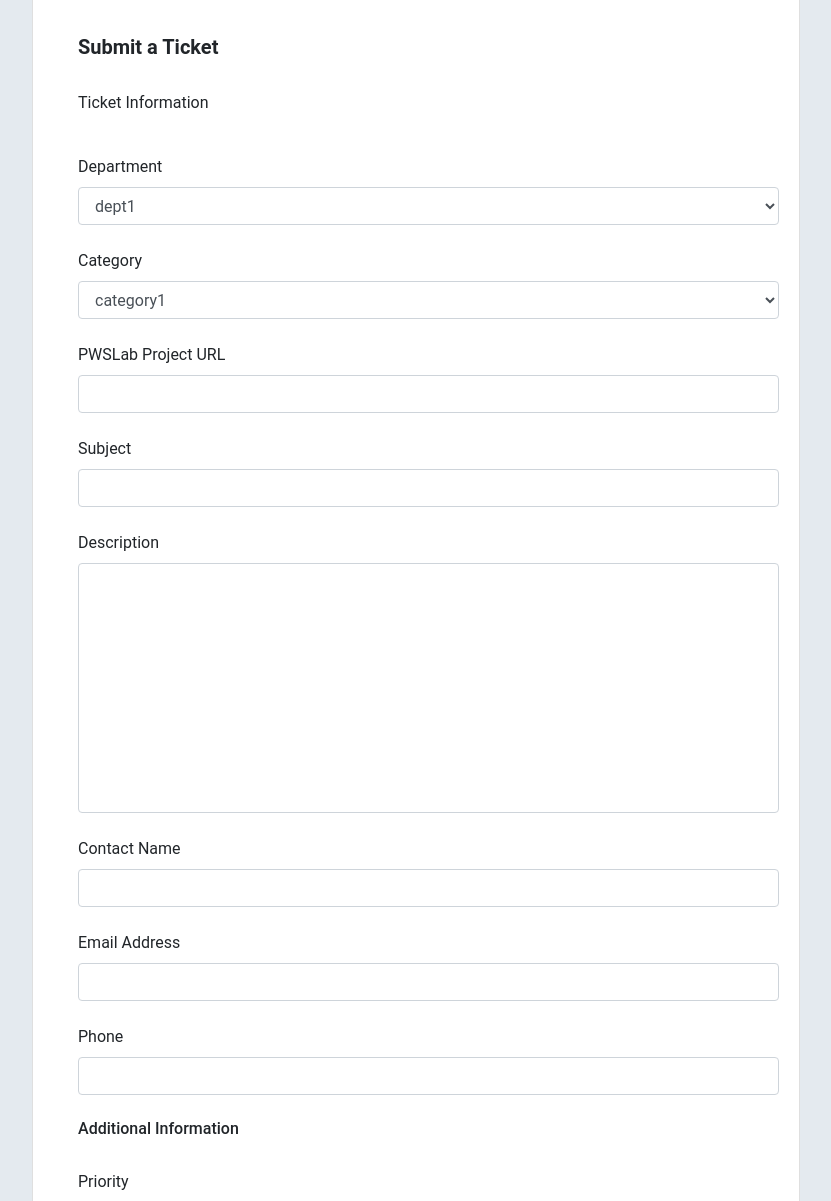
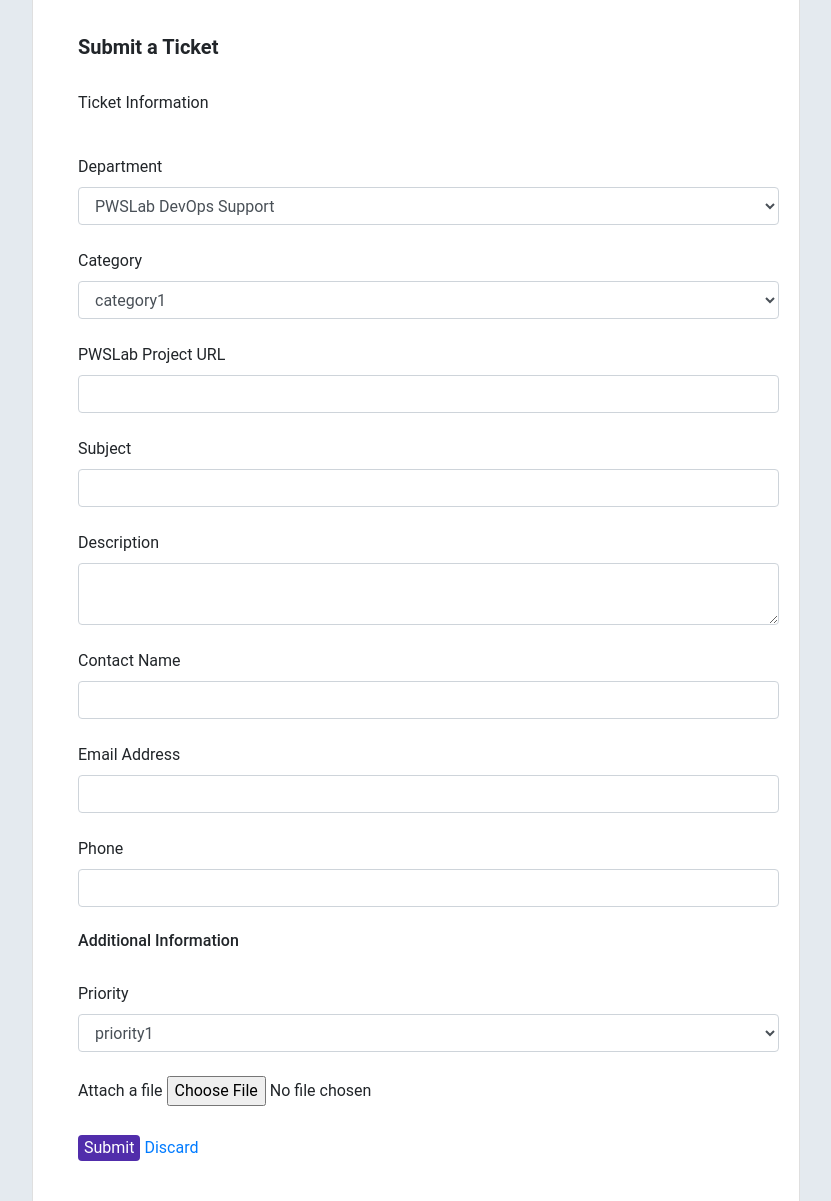
Before and after one commit to Lipsa1996/PeerXP, a PHP site: page /addnewTicket.php in a window 1280 px wide. Shown: the part 303-1504 px from the top of the page, without its empty margins (38-869 px from the left). Run offline with PHP 8.4, Linux system fonts and the light colour scheme; data that the repository does not hold is empty; some libraries are stand-ins or nearby versions.

Commit message:
ticket added to Api

```diff
--- /dev/null
+++ b/Untitled.txt
@@ -0,0 +1 @@
+https://desk.zoho.in/api/v1/tickets?orgId=60001280952&authtoken=aa8cd2f4d25aa3418e47f953ad9fe323
--- a/addnewTicket.php
+++ b/addnewTicket.php
@@ -68,29 +68,30 @@ background:url('images/unnamed.png')no-repeat center center/cover;position: rela
     <div class="container">
      <h5 style="margin-top:30px;"><b>Submit a Ticket</b></h5><br>
      <p>Ticket Information</p><br>
-     <form method="post">
+     <form method="post" action="checkAPI.php">
      <label for="dept">Department</label>
 
 <select name="dept" id="dept" class="form-control">
-  <option value="dept1">dept1</option>
-  <option value="dept2">dept2</option>
-  <option value="dept3">dept3</option>
-  <option value="dept4">dept4</option>
+  <option value="7189000000051431">PWSLab DevOps Support</option>
+  <option value="7189000001062045">i Support</option>
+  <option value="7189000001896319">Naveena</option>
+  <option value="7189000002187084">dept4</option>
 </select><br>
 <label for="category">Category</label>
 
-<select name="category" id="category" class="form-control">
-  <option value="category1">category1</option>
-  <option value="category2">category2</option>
-  <option value="category3">category3</option>
-  <option value="category4">category4</option>
+<select name="category" id="category" class="form-control" required>
+  <option value="7189000002218007">category1</option>
+  <option value="7189000002222001">category2</option>
+  <option value="7189000002197802">category3</option>
+  <option value="7189000002179003">category4</option>
 </select><br>
 <label for="url">PWSLab Project URL</label>
 <input class="form-control" type="text" name="url"><br>
 <label for="sub">Subject</label>
-<input class="form-control" type="text" name="subject"><br>
+<input class="form-control" type="text" name="subject" required><br>
 <label for="descr">Description </label><br>
-<input type="text" style="height:250px"class="form-control"><br>
+<textarea type="text"class="form-control" required>
+</textarea><br>
 <label for="name">Contact Name</label>
      <input class="form-control" type="text" name="name" value= " <?php echo $row[1]; ?> "><br>
 <label for="email">Email Address</label>
@@ -99,7 +100,7 @@ background:url('images/unnamed.png')no-repeat center center/cover;position: rela
      <input class="form-control" type="text" name="phone" value= " <?php echo $row[3]; ?> "><br>
      <h6>Additional Information</h6><br>
      <label for="priority">Priority</label>
-<select name="priority" id="priority" class="form-control">
+<select name="priority" id="priority" class="form-control" required>
   <option value="priority1">priority1</option>
   <option value="priority2">priority2</option>
   <option value="priority3">priority3</option>
--- a/login.php
+++ b/login.php
@@ -77,8 +77,8 @@ margin-top:10px;margin-left:40px"class="px-3 bg-white" ><a href="verify.php" sty
      <div style="color:red;margin-left:80px;">
      <?php echo $message; ?></div><br>
      <form method="post">
-     <input class="form-control" type="text" placeholder="Email Address" name="email"><br>
-     <input class="form-control" type="text"placeholder="Password" name="password"><br>
+     <input class="form-control" type="email" placeholder="Email Address" name="email"><br>
+     <input class="form-control" type="password"placeholder="Password" name="password"><br>
      <div class="row">
      <div class="col-sm-8">
      <input type="checkbox" >Remember me
```
Also changed, not shown: checkAPI.php (added, +53 -0 lines), dashboard.php (+12 -0 lines).
